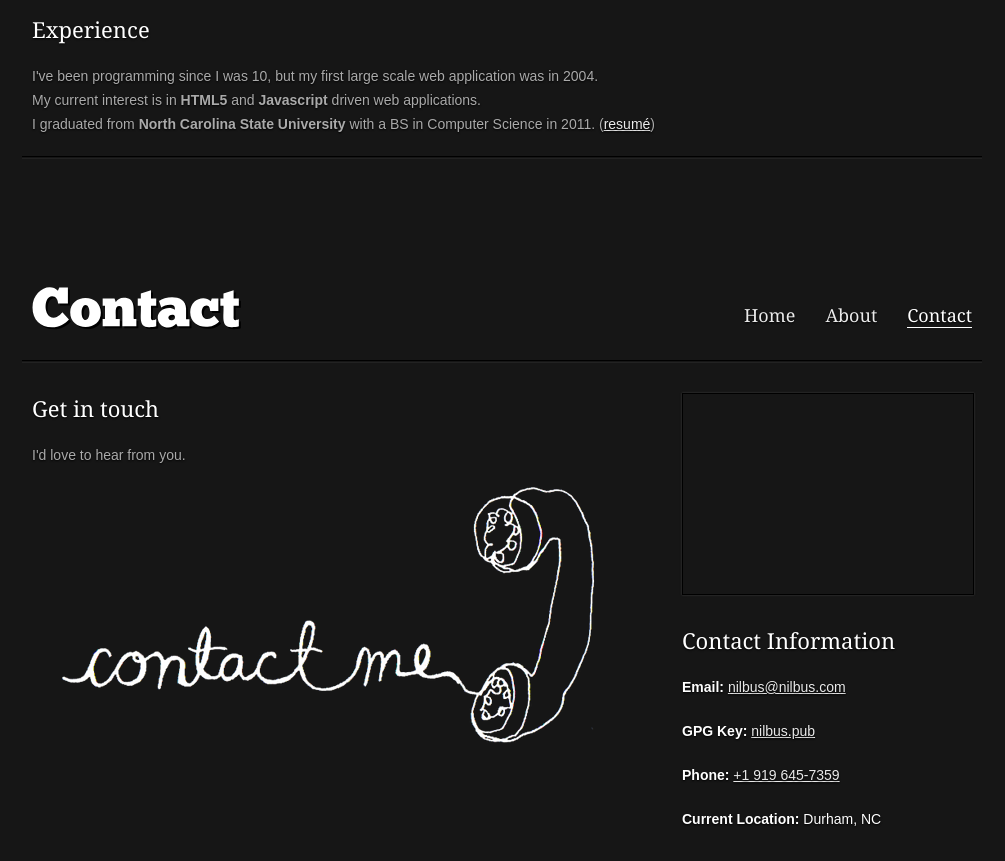
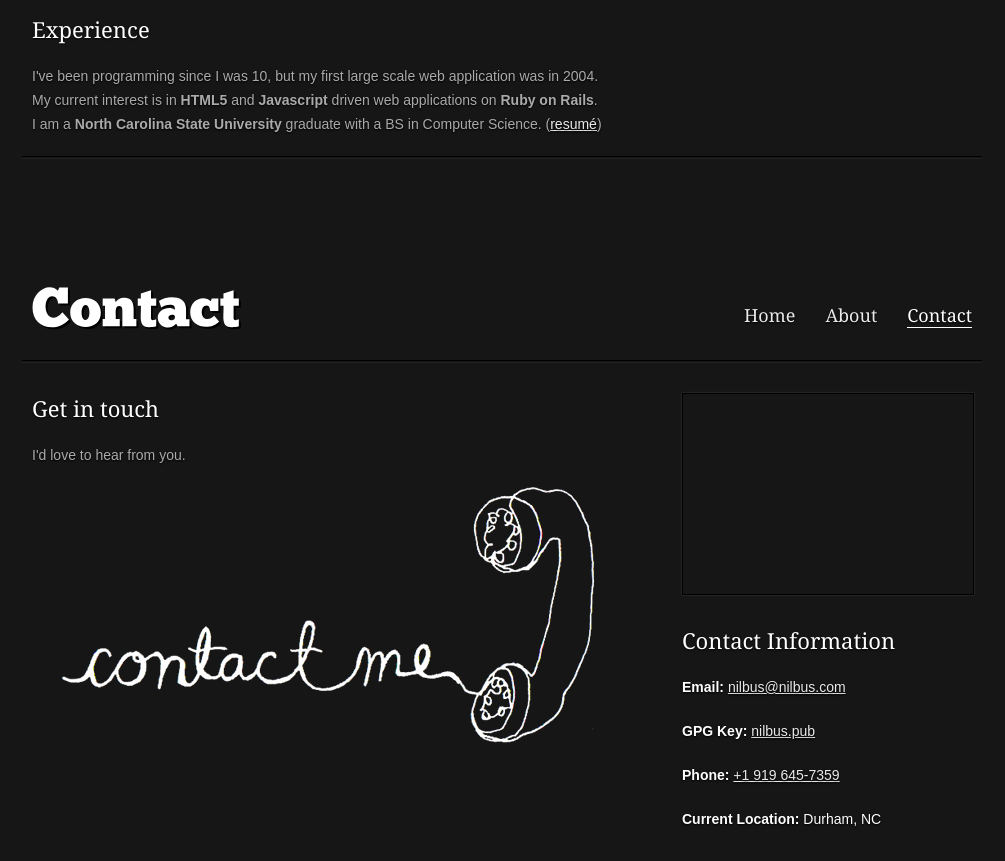
Before and after one commit to nilbus/nilbus.com, a plain HTML site: page index.html in a window 1280 px wide. Shown: the part 1407-2268 px from the top of the page, without its empty margins (138-1143 px from the left). Drawn offline with nearby package versions, Linux system fonts and the light colour scheme.

Commit message:
Interest in Rails

```diff
--- a/index.html
+++ b/index.html
@@ -121,9 +121,9 @@
             <p>
               I've been programming since I was 10, but my first large scale web application was in 2004.
               <br>
-              My current interest is in <strong>HTML5</strong> and <strong>Javascript</strong> driven web applications.
+              My current interest is in <strong>HTML5</strong> and <strong>Javascript</strong> driven web applications on <strong>Ruby on Rails</strong>.
               <br>
-              I graduated from <strong>North Carolina State University</strong> with a BS in Computer Science in 2011. (<a href="http://nilbus.com/resume">resumé</a>)</p>
+              I am a <strong>North Carolina State University</strong> graduate with a BS in Computer Science. (<a href="http://nilbus.com/resume">resumé</a>)</p>
               <!--
               <p>
                 I have since gained proficiency or expertise using
```
